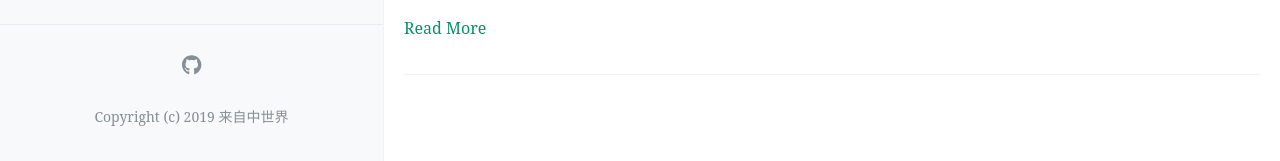
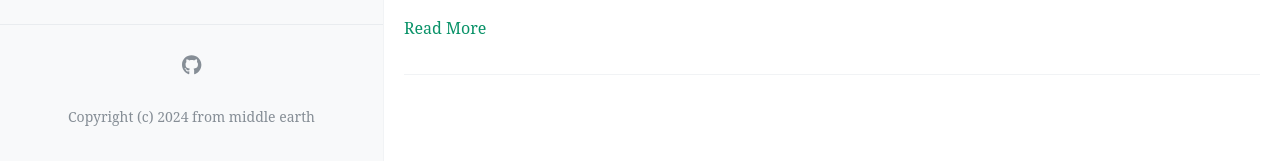
Before and after one commit to pikachuSparkle/pikaInsights, a Jekyll site: the page built from index.html, in a window 1280 px wide and 954 px high. Shown: the part 790-951 px from the top of the window. Built offline with Jekyll 4.4.1, drawn with Linux system fonts in a browser that asks for light colours; the list of posts is cut into pages by our own code; comment, search, counter and statistics services are not loaded.

Commit message:
Update _config.yml

```diff
--- a/_config.yml
+++ b/_config.yml
@@ -66,7 +66,7 @@ footer-links:
   youtube: # channel/<your_long_string> or user/<user-name>
 
 # 站点页脚的文字
-footer-text: Copyright (c) 2019 来自中世界
+footer-text: Copyright (c) 2024 from middle earth
 
 #
 # 评论，注意，请不要同时添加多种不同的评论区
```
